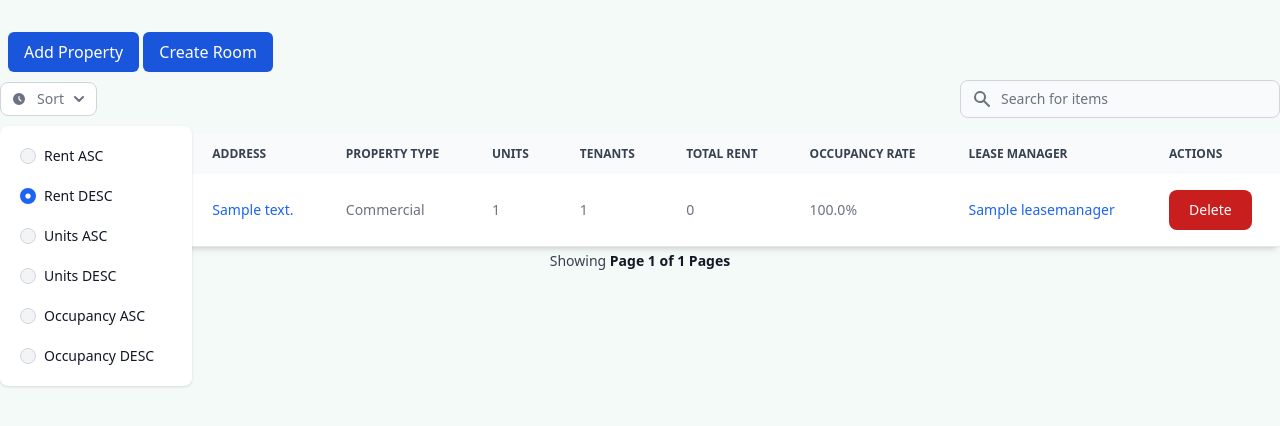
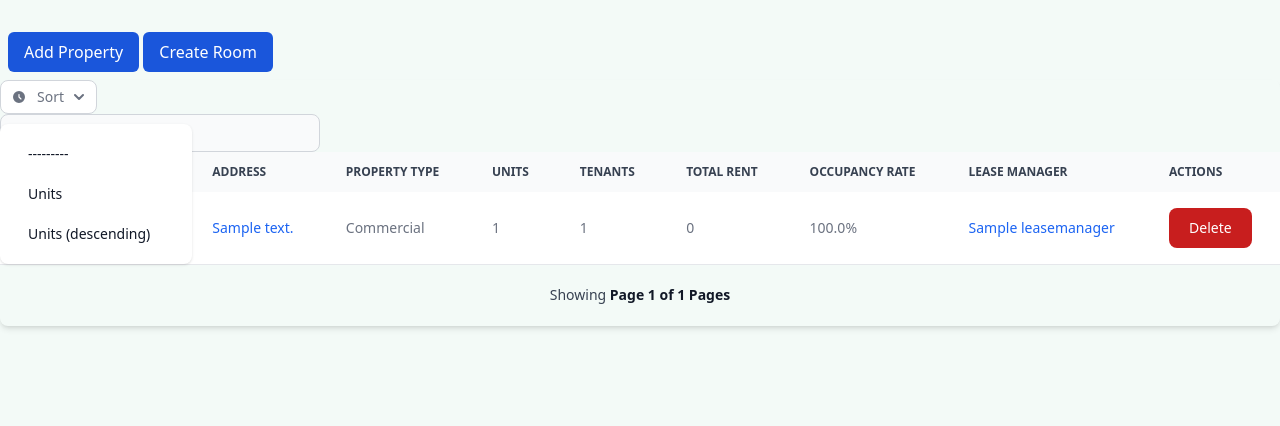
Before and after one commit to 75marsel/Django-ERP-App-Challenge, a Django app: page /property/ in a window 1280 px wide, after a click on "Sort". Shown: the part 64-490 px from the top of the page. Run offline with Django 5.2, Linux system fonts and the light colour scheme; tables that the repository leaves empty hold one stand-in row (values such as "Sample post"); style sheets or scripts are compiled from the project's sources; some libraries are stand-ins or nearby versions.

Commit message:
added occupancy rate on property api

```diff
--- a/erp/erp_app/filters.py
+++ b/erp/erp_app/filters.py
@@ -1,5 +1,5 @@
 import django_filters
-from erp_app.models import Tenant
+from erp_app.models import Tenant, Property
 
 class TenantFilter(django_filters.FilterSet):
 
@@ -22,3 +22,25 @@ class TenantFilter(django_filters.FilterSet):
         #     "monthly_rent": ["lte", "gte"],
         #     "unit": ["icontains"],
         # }
+
+class PropertyFilter(django_filters.FilterSet):
+
+    ordering = django_filters.OrderingFilter(
+        fields=(
+            ('units', 'units'),
+            # Add other fields you want to sort by
+        ),
+        label='Order by',
+    )
+
+    class Meta:
+        model = Property
+        fields = []
+        # fields = {
+        #     "name": ["icontains"],
+        #     "lease_start": ["lte", "gte"],
+        #     "lease_end": ["lte", "gte"],
+        #     "next_payment_due": ["lte", "gte"],
+        #     "monthly_rent": ["lte", "gte"],
+        #     "unit": ["icontains"],
+        # }
--- a/erp/erp_app/urls.py
+++ b/erp/erp_app/urls.py
@@ -85,5 +85,8 @@ urlpatterns = [
     path("manager/detail/<int:manager_id>/overdue/", views.find_tenants_with_overdue_rent_view, name="find_overdue_view"),
 
     # API Endpoint
-    path("api/", views.TenantListAPIView.as_view(), name="tenant-api"),
+    path("api/tenant/", views.TenantListAPIView.as_view(), name="tenant-api"),
+
+    # API Endpoint - Sort Property
+    path("api/property/", views.PropertyListAPIView.as_view(), name="property-api"),
 ]
--- a/erp/erp_app/views.py
+++ b/erp/erp_app/views.py
@@ -26,11 +26,11 @@ from django.views.decorators.cache import cache_page
 
 # Filters
 from django_filters.rest_framework import DjangoFilterBackend
-from erp_app.filters import TenantFilter
+from erp_app.filters import TenantFilter, PropertyFilter
 
 # Rest framework
 from rest_framework.generics import ListAPIView
-from erp_app.serializers import TenantSerializer
+from erp_app.serializers import TenantSerializer, PropertySerializer
 
 # import models
 from .models import Property, Tenant, LeaseManager, UnitRoom
@@ -105,12 +105,24 @@ def tenant_unit_room_remove_view(request, pk):
 
 
 # List of all Properties
-@method_decorator(cache_page(60 * 15), name='dispatch')
+# @method_decorator(cache_page(60 * 15), name='dispatch')
 class PropertyListView(ListView):
     model = Property
     paginate_by = 5
     template_name = "erp_app/list/property_list.html"
     context_object_name = "properties"
+
+    def get_queryset(self):
+        queryset = super().get_queryset()
+        self.filterset = PropertyFilter(self.request.GET, queryset=queryset)
+        print(self.request.GET.get('ordering', ''))
+        return self.filterset.qs
+
+    def get_context_data(self, **kwargs):
+        context = super().get_context_data(**kwargs)
+        context["form"] = self.filterset.form
+        return context
+
 
 # Specific detail of a property
 # includes property attributes, tenants, rooms
@@ -575,3 +587,9 @@ class TenantListAPIView(ListAPIView):
     serializer_class = TenantSerializer
     filter_backends = (DjangoFilterBackend,)
     filterset_class = TenantFilter
+
+class PropertyListAPIView(ListAPIView):
+    queryset = Property.objects.all()
+    serializer_class = PropertySerializer
+    filter_backends = (DjangoFilterBackend,)
+    filterset_class = PropertyFilter
--- a/erp/templates/erp_app/list/property_list.html
+++ b/erp/templates/erp_app/list/property_list.html
@@ -36,46 +36,22 @@
                 </svg>
             </button>
             <!-- Dropdown menu -->
+            <form method="get" class="ordering-form">
+
                 <div id="dropdownRadio" class="z-10 hidden w-48 bg-white divide-y divide-gray-100 rounded-lg shadow dark:bg-gray-700 dark:divide-gray-600" data-popper-reference-hidden="" data-popper-escaped="" data-popper-placement="top" style="position: absolute; inset: auto auto 0px 0px; margin: 0px; transform: translate3d(522.5px, 3847.5px, 0px);">
                     <ul class="p-3 space-y-1 text-sm text-gray-700 dark:text-gray-200" aria-labelledby="dropdownRadioButton">
+                        {% for value, display in form.ordering.field.choices %}
                             <li>
                                 <div class="flex items-center p-2 rounded hover:bg-gray-100 dark:hover:bg-gray-600">
-                            <input id="filter-radio-example-1" type="radio" value="" name="filter-radio" class="w-4 h-4 text-blue-600 bg-gray-100 border-gray-300 focus:ring-blue-500 dark:focus:ring-blue-600 dark:ring-offset-gray-800 dark:focus:ring-offset-gray-800 focus:ring-2 dark:bg-gray-700 dark:border-gray-600">
-                            <label for="filter-radio-example-1" class="w-full ms-2 text-sm font-medium text-gray-900 rounded dark:text-gray-300">Rent ASC</label>
+                                    <input id="filter-radio-{{ forloop.counter }}" type="radio" value="{{ value }}" name="ordering" class="hidden w-4 h-4 text-blue-600 bg-gray-100 border-gray-300 focus:ring-blue-500 dark:focus:ring-blue-600 dark:ring-offset-gray-800 dark:focus:ring-offset-gray-800 focus:ring-2 dark:bg-gray-700 dark:border-gray-600">
+                                    <label for="filter-radio-{{ forloop.counter }}" class="w-full ms-2 text-sm font-medium text-gray-900 rounded dark:text-gray-300">
+                                        <a href="?ordering={{ value }}" class="block w-full h-full">{{ display }}</a>
+                                    </label>
                                 </div>
                             </li>
-                    <li>
-                        <div class="flex items-center p-2 rounded hover:bg-gray-100 dark:hover:bg-gray-600">
-                            <input checked="" id="filter-radio-example-2" type="radio" value="" name="filter-radio" class="w-4 h-4 text-blue-600 bg-gray-100 border-gray-300 focus:ring-blue-500 dark:focus:ring-blue-600 dark:ring-offset-gray-800 dark:focus:ring-offset-gray-800 focus:ring-2 dark:bg-gray-700 dark:border-gray-600">
-                            <label for="filter-radio-example-2" class="w-full ms-2 text-sm font-medium text-gray-900 rounded dark:text-gray-300">Rent DESC</label>
-                        </div>
-                    </li>
-                    <li>
-                        <div class="flex items-center p-2 rounded hover:bg-gray-100 dark:hover:bg-gray-600">
-                            <input id="filter-radio-example-3" type="radio" value="" name="filter-radio" class="w-4 h-4 text-blue-600 bg-gray-100 border-gray-300 focus:ring-blue-500 dark:focus:ring-blue-600 dark:ring-offset-gray-800 dark:focus:ring-offset-gray-800 focus:ring-2 dark:bg-gray-700 dark:border-gray-600">
-                            <label for="filter-radio-example-3" class="w-full ms-2 text-sm font-medium text-gray-900 rounded dark:text-gray-300">Units ASC</label>
-                        </div>
-                    </li>
-                    <li>
-                        <div class="flex items-center p-2 rounded hover:bg-gray-100 dark:hover:bg-gray-600">
-                            <input id="filter-radio-example-4" type="radio" value="" name="filter-radio" class="w-4 h-4 text-blue-600 bg-gray-100 border-gray-300 focus:ring-blue-500 dark:focus:ring-blue-600 dark:ring-offset-gray-800 dark:focus:ring-offset-gray-800 focus:ring-2 dark:bg-gray-700 dark:border-gray-600">
-                            <label for="filter-radio-example-4" class="w-full ms-2 text-sm font-medium text-gray-900 rounded dark:text-gray-300">Units DESC</label>
-                        </div>
-                    </li>
-                    <li>
-                        <div class="flex items-center p-2 rounded hover:bg-gray-100 dark:hover:bg-gray-600">
-                            <input id="filter-radio-example-5" type="radio" value="" name="filter-radio" class="w-4 h-4 text-blue-600 bg-gray-100 border-gray-300 focus:ring-blue-500 dark:focus:ring-blue-600 dark:ring-offset-gray-800 dark:focus:ring-offset-gray-800 focus:ring-2 dark:bg-gray-700 dark:border-gray-600">
-                            <label for="filter-radio-example-5" class="w-full ms-2 text-sm font-medium text-gray-900 rounded dark:text-gray-300">Occupancy ASC</label>
-                        </div>
-                    </li>
-                    <li>
-                        <div class="flex items-center p-2 rounded hover:bg-gray-100 dark:hover:bg-gray-600">
-                            <input id="filter-radio-example-5" type="radio" value="" name="filter-radio" class="w-4 h-4 text-blue-600 bg-gray-100 border-gray-300 focus:ring-blue-500 dark:focus:ring-blue-600 dark:ring-offset-gray-800 dark:focus:ring-offset-gray-800 focus:ring-2 dark:bg-gray-700 dark:border-gray-600">
-                            <label for="filter-radio-example-5" class="w-full ms-2 text-sm font-medium text-gray-900 rounded dark:text-gray-300">Occupancy DESC</label>
-                        </div>
-                    </li>
+                        {% endfor %}
                     </ul>
-            </div>
+                </form>
         </div>
         <label for="table-search" class="sr-only">Search</label>
         <div class="relative">
```
Also changed, not shown: erp/erp_app/serializers.py (+20 -1 lines). Lines whose indentation alone changed are shown as unchanged.
